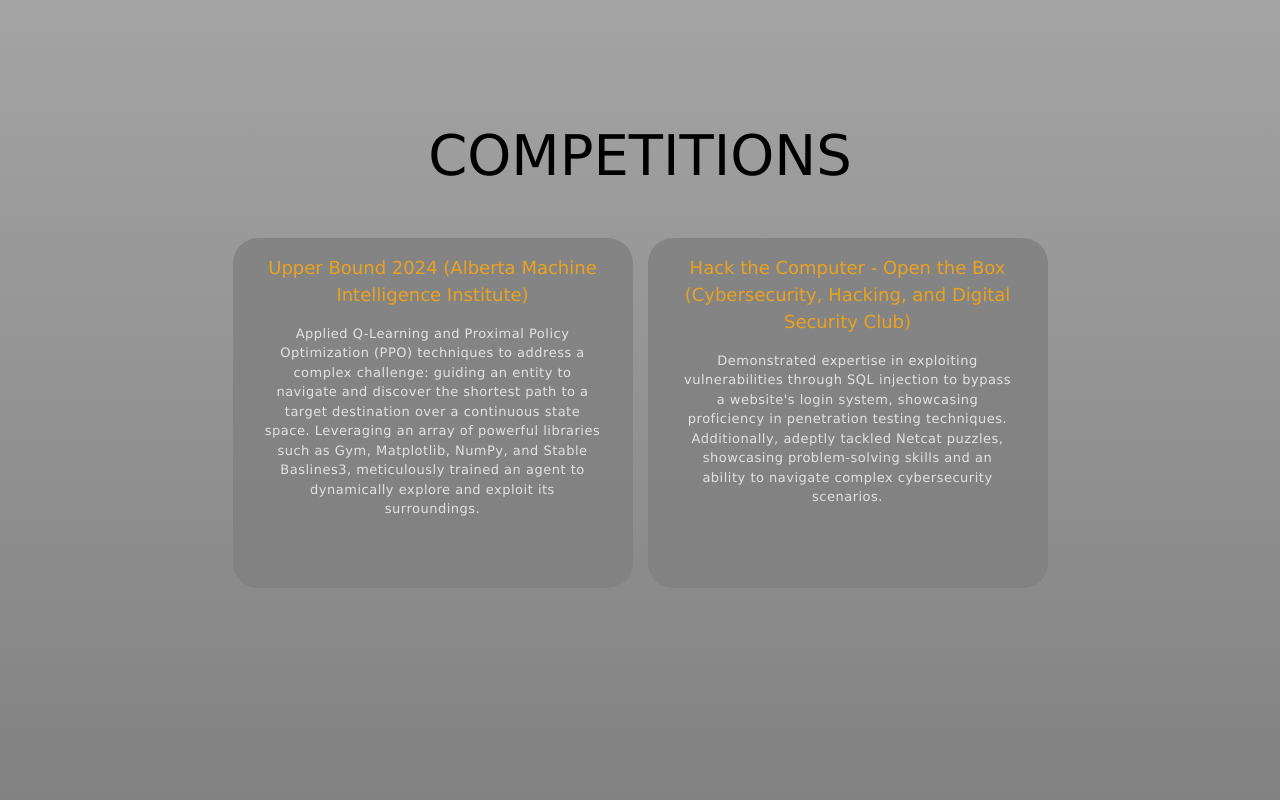
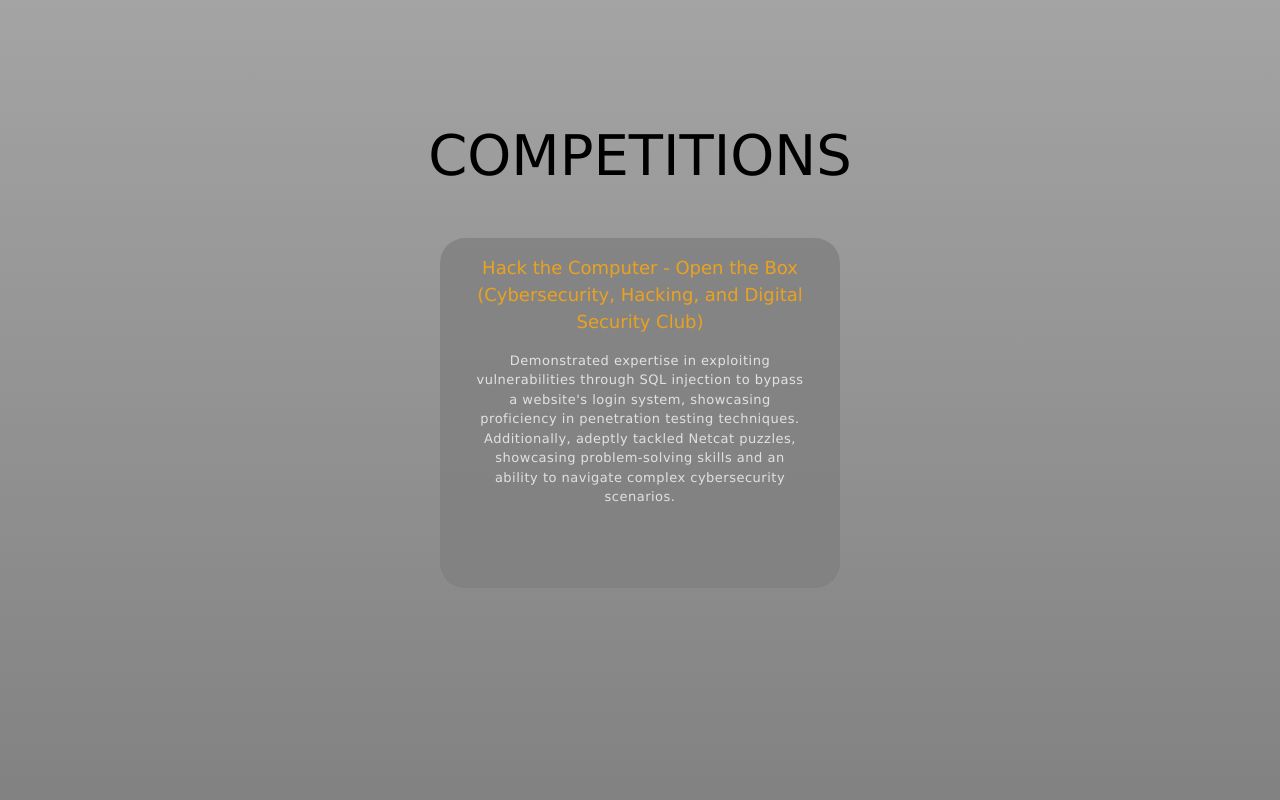
Before and after one commit to iratansh/personal-website, a React (Vite) app: page / in a window 1280 px wide. Shown: the part 2135-2935 px from the top of the page. Built offline with nearby package versions, Linux system fonts and the light colour scheme.

Commit message:
Update competitions.jsx

```diff
--- a/src/competitions.jsx
+++ b/src/competitions.jsx
@@ -9,20 +9,7 @@
         </p>
 
         <div className="container">
-          <div className="box3">
-            <p className="compHeader">
-              Upper Bound 2024 (Alberta Machine Intelligence Institute)
-            </p>
-            <p className="comp">
-              Applied Q-Learning and Proximal Policy Optimization (PPO)
-              techniques to address a complex challenge: guiding an entity to
-              navigate and discover the shortest path to a target destination
-              over a continuous state space. Leveraging an array of powerful
-              libraries such as Gym, Matplotlib, NumPy, and Stable Baslines3,
-              meticulously trained an agent to dynamically explore and exploit
-              its surroundings.
-            </p>
-          </div>
+
 
           <div className="box3">
             <p className="compHeader">
```
